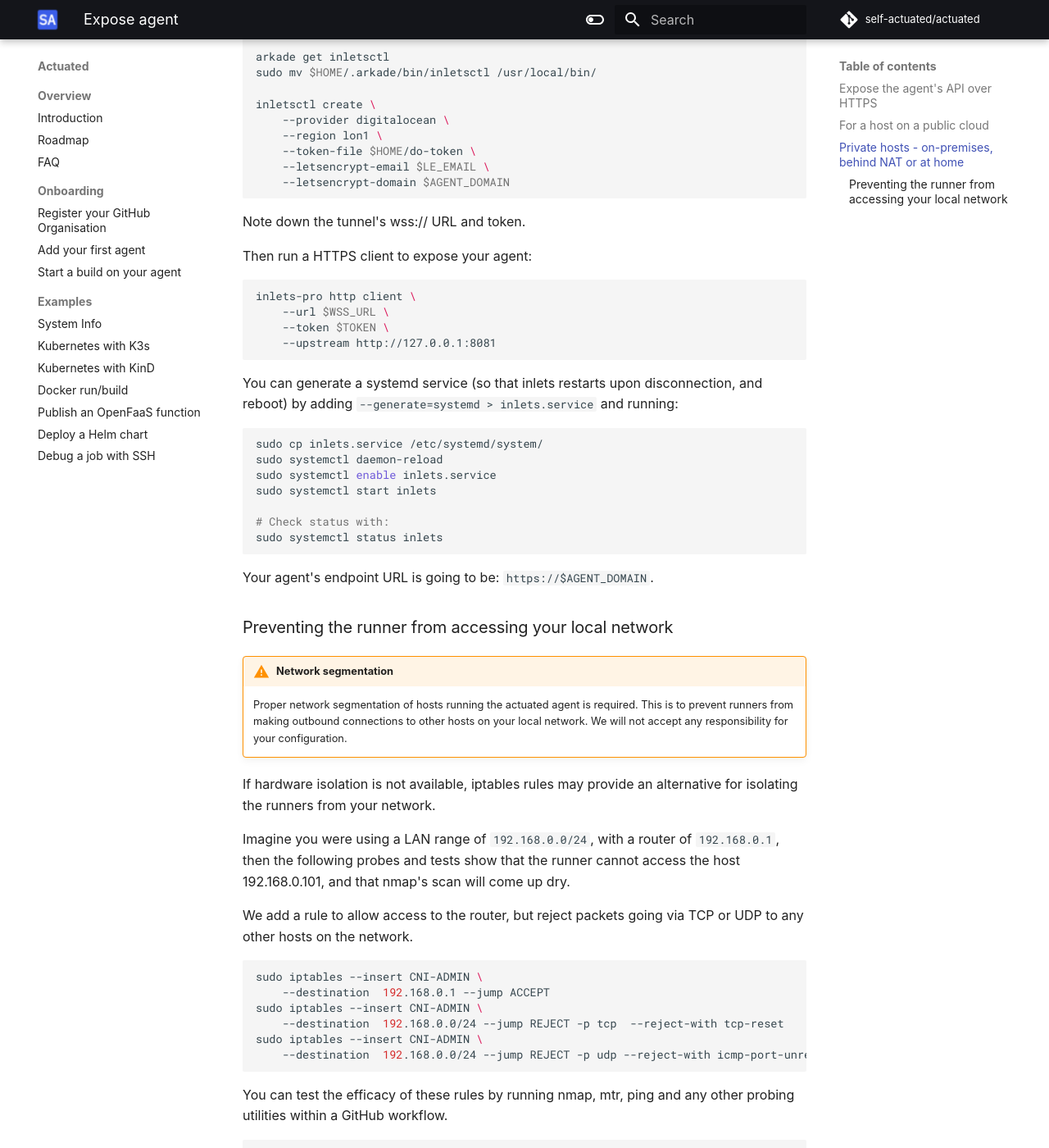
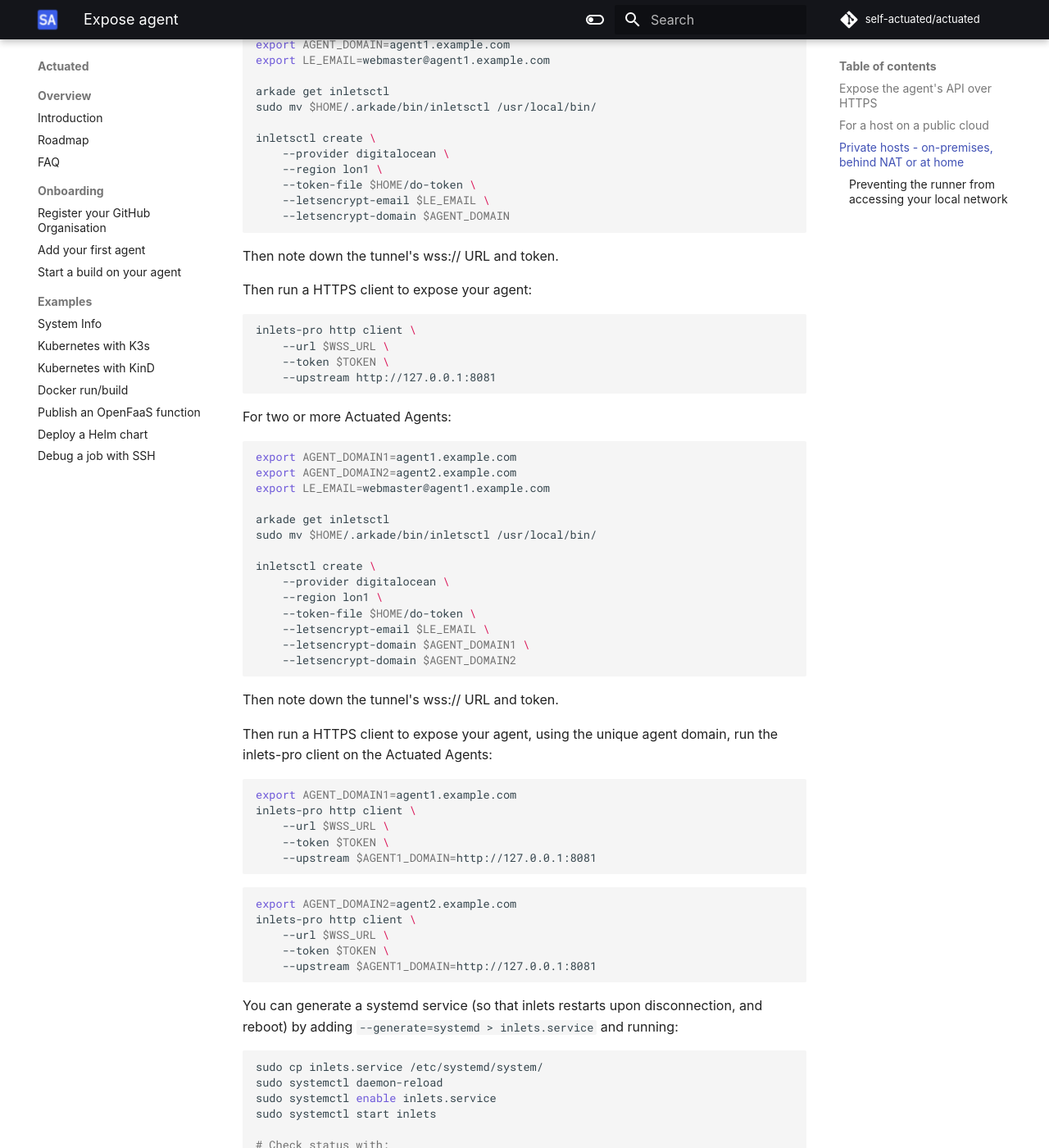
Before and after one commit to welteki/docs.actuated.dev, an MkDocs documentation site: the page built from docs/expose-agent.md, in a window 1280 px wide and 1400 px high, scrolled down 1997 px. Shown: the whole window at 82% size. Built offline with MkDocs 1.6.1 and Material for MkDocs 9.7.7, drawn with Linux system fonts in a browser that asks for light colours; some web fonts are replaced.

Commit message:
Add note for multiple agents behind inlets
Signed-off-by: Alex Ellis (OpenFaaS Ltd) <alexellis2@gmail.com>

````diff
--- a/docs/expose-agent.md
+++ b/docs/expose-agent.md
@@ -45,6 +45,8 @@
 
 The [inletsctl](https://github.com/inlets/inletsctl) tool will create a HTTPS tunnel server with you on your favourite cloud with a HTTPS certificate obtained from Let's Encrypt.
 
+If you have just the one Actuated Agent:
+
 ```bash
 export AGENT_DOMAIN=agent1.example.com
 export LE_EMAIL=webmaster@agent1.example.com
@@ -60,7 +62,7 @@
     --letsencrypt-domain $AGENT_DOMAIN
 ```
 
-Note down the tunnel's wss:// URL and token.
+Then note down the tunnel's wss:// URL and token.
 
 Then run a HTTPS client to expose your agent:
 
@@ -69,6 +71,45 @@
     --url $WSS_URL \
     --token $TOKEN \
     --upstream http://127.0.0.1:8081
+```
+
+For two or more Actuated Agents:
+
+```bash
+export AGENT_DOMAIN1=agent1.example.com
+export AGENT_DOMAIN2=agent2.example.com
+export LE_EMAIL=webmaster@agent1.example.com
+
+arkade get inletsctl
+sudo mv $HOME/.arkade/bin/inletsctl /usr/local/bin/
+
+inletsctl create \
+    --provider digitalocean \
+    --region lon1 \
+    --token-file $HOME/do-token \
+    --letsencrypt-email $LE_EMAIL \
+    --letsencrypt-domain $AGENT_DOMAIN1 \
+    --letsencrypt-domain $AGENT_DOMAIN2
+```
+
+Then note down the tunnel's wss:// URL and token.
+
+Then run a HTTPS client to expose your agent, using the unique agent domain, run the inlets-pro client on the Actuated Agents:
+
+```bash
+export AGENT_DOMAIN1=agent1.example.com
+inlets-pro http client \
+    --url $WSS_URL \
+    --token $TOKEN \
+    --upstream $AGENT1_DOMAIN=http://127.0.0.1:8081
+```
+
+```bash
+export AGENT_DOMAIN2=agent2.example.com
+inlets-pro http client \
+    --url $WSS_URL \
+    --token $TOKEN \
+    --upstream $AGENT1_DOMAIN=http://127.0.0.1:8081
 ```
 
 You can generate a systemd service (so that inlets restarts upon disconnection, and reboot) by adding `--generate=systemd > inlets.service` and running:
````
